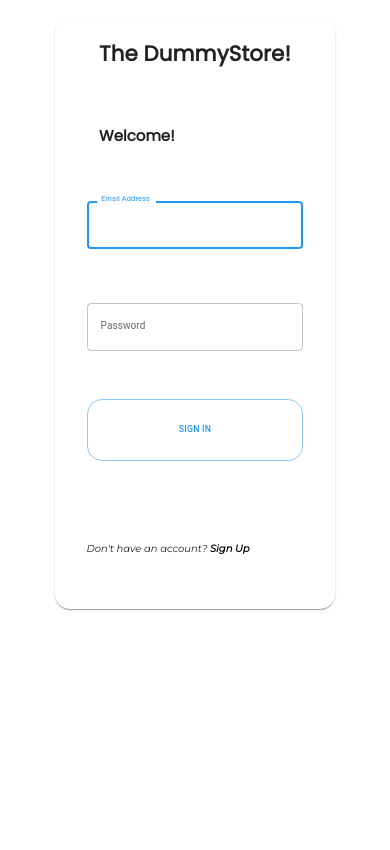
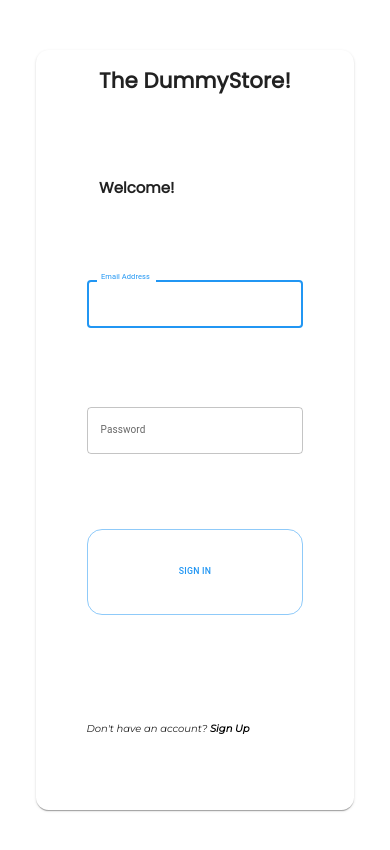
Before and after one commit to vilio316/ecommerce_store_app, a React (Vite) app: page / in a window 390 px wide. Shown: the top 850 px of the page. Built offline with nearby package versions, Linux system fonts and the light colour scheme; no server answers.

Commit message:
UI Fixes for Mobile

```diff
--- a/src/assets/mui_themes/themes.js
+++ b/src/assets/mui_themes/themes.js
@@ -11,9 +11,9 @@ export const testTheme= createTheme({
         MuiCard:{
             styleOverrides:{
                 root:{
-                    borderRadius: "1.5rem",
-                    margin: "1rem",
-                    padding:'1rem',
+                    borderRadius: "1.25rem",
+                    padding:'0.5rem',
+                    margin: "0",
                 }
             }
         },
--- a/src/components/Header.jsx
+++ b/src/components/Header.jsx
@@ -38,6 +38,7 @@ export default function Header(){
             <div className="grid centered_items two_cols">
         <IconButton onMouseEnter={()=> setMod(true)} onMouseLeave={()=> setMod(false)} style={{position: "relative"}}>
             <Person color="secondary"/>
+
             {modal_state ? <div style={{position: "absolute", left:"-12.5rem", top:"2.5rem", padding: '0.5rem', zIndex:"1", backgroundColor:"rgba(255,55,25, 0.85)", borderRadius:"1.5rem", }}>
         <p style={{fontWeight:"bold"}}>{email}</p>
         <ul style={{listStyleType:"none"}}>
--- a/src/components/ProductsHomepage.jsx
+++ b/src/components/ProductsHomepage.jsx
@@ -13,7 +13,7 @@ return(
       <Card className="styled_card">
         <CardContent>
         <CardActionArea LinkComponent={"a"} href={`/product/${product.id}`}>
-        <CardMedia className="card_image" component={"img"} alt={product.title} src={product.images[0]} height={200}/>
+        <CardMedia className="card_image" component={"img"} alt={product.title} src={product.images[0]} height={250}/>
           <Typography className='typ' variant="h5">{product.title}</Typography>
           <p className="desc_p">{product.description}</p>
           <p className='product_price'>${product.price.toFixed(2)}</p>
@@ -44,7 +44,7 @@ export default function ProductsHomepage() {
         <>
         <Header/>
         <Typography paragraph variant="h4">All Products</Typography>
-        <Grid container spacing={1.5} marginBottom={1.5}>
+        <Grid container spacing={1} marginBottom={1}>
         {ostriches.map((product) => <ProductCard entry={product} key={product.id}/> )}
         </Grid>
         <p style={{width: "100%", textAlign:"center"}}>Showing {ostriches[0].id} - {ostriches[19].id} of 100</p>
--- a/src/index.css
+++ b/src/index.css
@@ -4,6 +4,10 @@ html{
 }
 .grid{
   display: grid;
+}
+#root{
+  display: grid;
+  height: 100vh;
 }
 .nav_bar{
   border-bottom: 0.25rem solid black;
@@ -65,22 +69,22 @@ justify-content: center;
 }
 .desc_p{
   width: 100%;
-  height: 10rem;
+  height: 5rem;
   text-overflow: ellipsis;
   padding: 0.25rem 0.5rem;
   overflow: hidden;
 }
 .typ{
-  height: 7.5rem;
+  height: 5rem;
   overflow: hidden;
   text-overflow: ellipsis;
 }
 .login_card{
   width: 50%;
-  height: 90vh;
+  height: 90%;
   display: grid;
   justify-content: center;
-  align-self: center;
+  place-self: center;
 }
 .no_deco{
   text-decoration: none;
@@ -118,8 +122,7 @@ a:hover{
     place-items: start start;
   }
   .login_card{
-    width: 75%;
-    height: 70vh;
+    width: 85%;
   }
   .cart_empty{
     height: 50vh;
```
